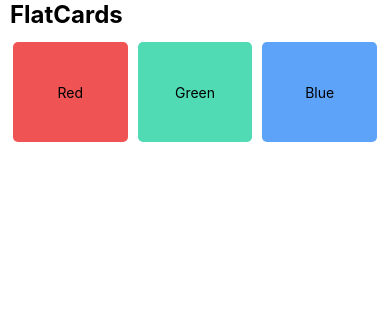
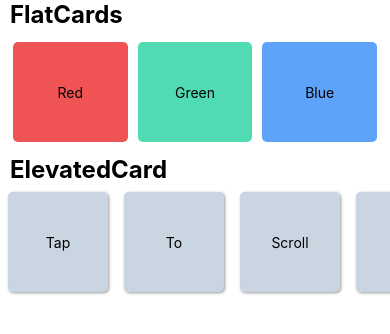
Before and after one commit to raviranjan2003/react-native, a React Native app in the folder Styling02/: screen / in a window 390 px wide. Shown: the top 334 px of the page. Built offline with nearby package versions, Linux system fonts and the light colour scheme.

Commit message:
feat: elevated card
horizontal scroll view

```diff
--- a/Styling02/App.tsx
+++ b/Styling02/App.tsx
@@ -5,6 +5,7 @@ import {
   Text
 } from 'react-native';
 import FlatCards from './components/FlatCards';
+import ElevatedCard from './components/ElevatedCard';
 
 const App = () => {
   return (
@@ -12,6 +13,7 @@ const App = () => {
       <ScrollView>
         {/* <Text>App</Text> */}
         <FlatCards></FlatCards>
+        <ElevatedCard />
       </ScrollView>
     </SafeAreaView>
   )
--- /dev/null
+++ b/Styling02/components/ElevatedCard.tsx
@@ -0,0 +1,58 @@
+import { ScrollView, StyleSheet, Text, View } from 'react-native'
+import React from 'react'
+
+export default function ElevatedCard() {
+  return (
+    <View>
+      <Text style={styles.heading}>ElevatedCard</Text>
+      <ScrollView horizontal={true} style={styles.container}>
+        <View style={[styles.card, styles.cardEle]}>
+            <Text>Tap</Text>
+        </View>
+        <View style={[styles.card, styles.cardEle]}>
+            <Text>To</Text>
+        </View>
+        <View style={[styles.card, styles.cardEle]}>
+            <Text>Scroll</Text>
+        </View>
+        <View style={[styles.card, styles.cardEle]}>
+            <Text>Me</Text>
+        </View>
+        <View style={[styles.card, styles.cardEle]}>
+            <Text>more...</Text>
+        </View>
+      </ScrollView>
+    </View>
+  )
+}
+
+const styles = StyleSheet.create({
+    heading: {
+        fontSize: 24,
+        fontWeight: 'bold',
+        paddingHorizontal: 10
+    },
+    container: {
+
+    },
+    card: {
+        flex: 1,
+        alignItems: 'center',
+        justifyContent: 'center',
+        width: 100,
+        height: 100,
+        borderRadius: 5,
+        margin: 8
+    },
+    cardEle: {
+        backgroundColor: '#CAD5E2',
+        elevation: 4,
+        shadowOffset: {
+            width: 1,
+            height: 1
+        },
+        shadowColor: '#333',
+        shadowOpacity: 0.5,
+        shadowRadius: 3
+    }
+})
```
